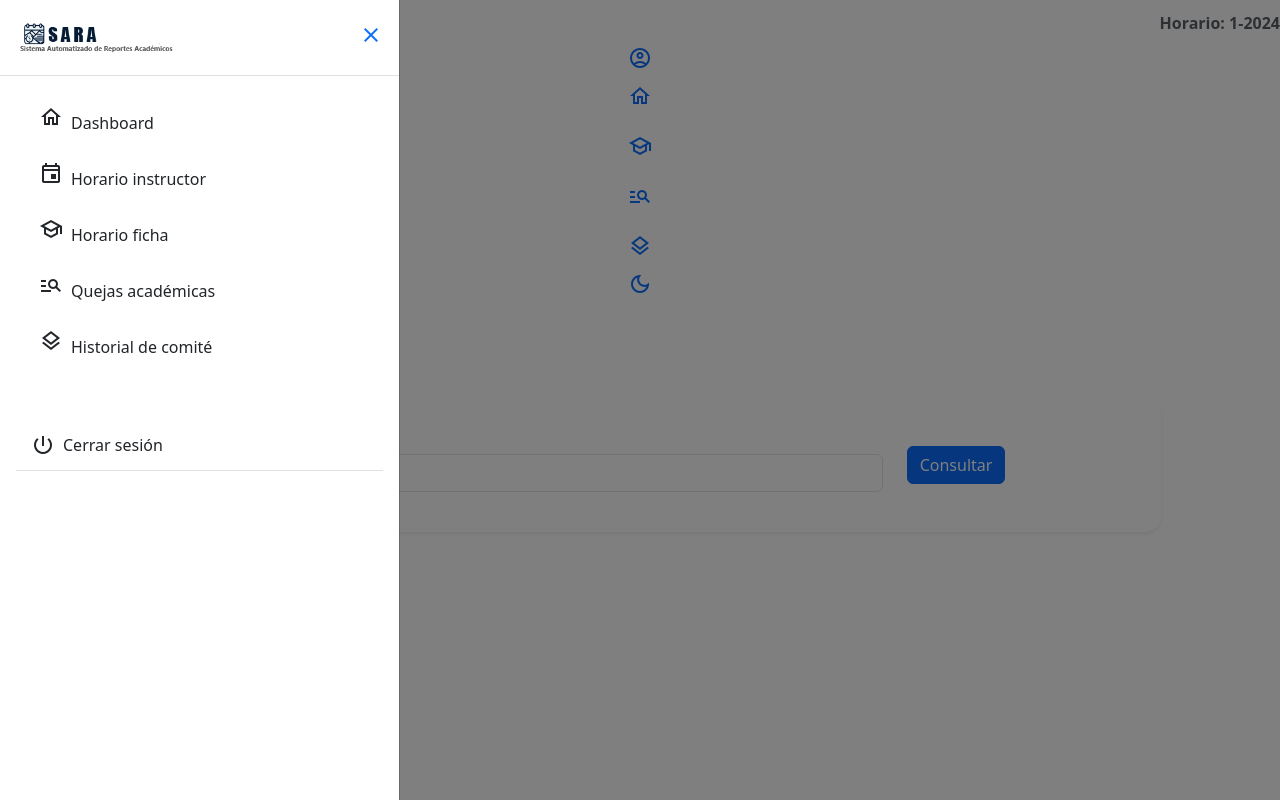
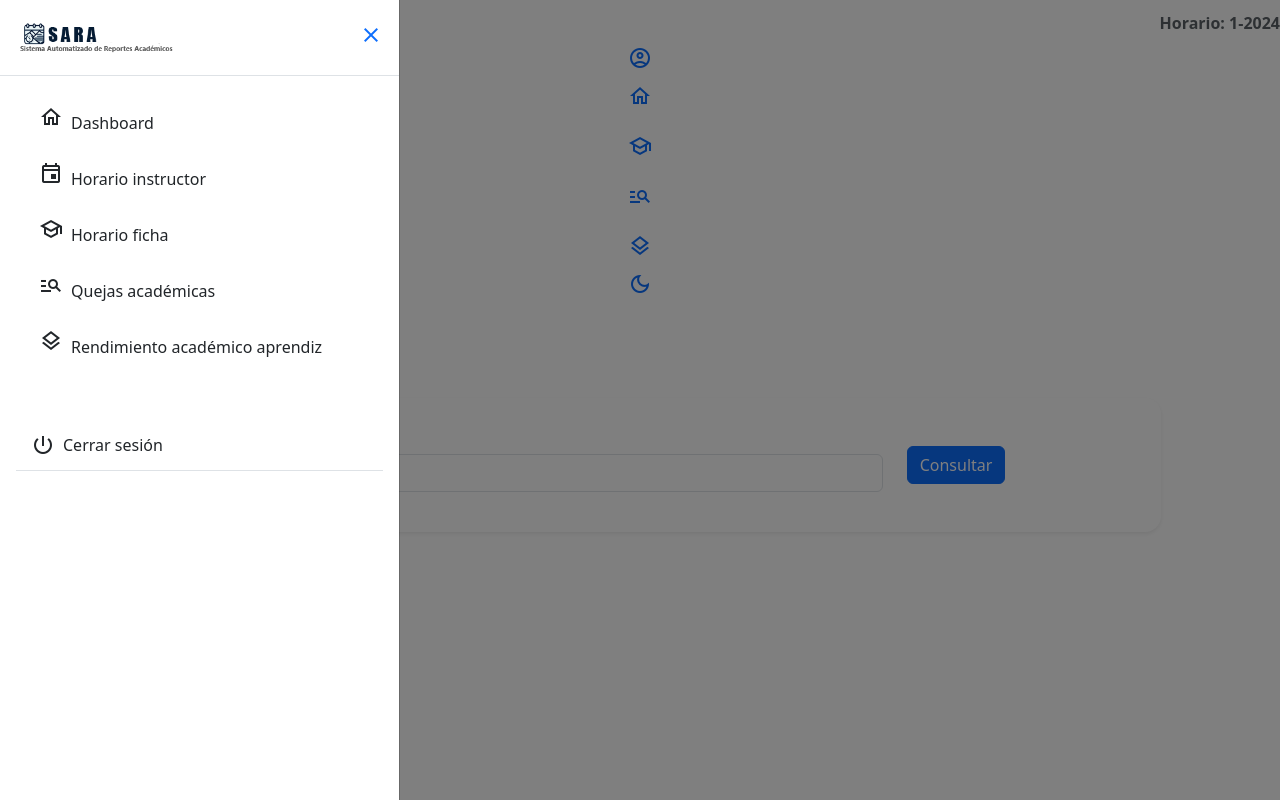
Before and after one commit to ingdanielbs/schedule, a Flask app: page /course_schedule in a window 1280 px wide, after a click on "menu". Run offline with Flask 3, Linux system fonts and the light colour scheme; the visitor is signed in with stand-in values (Sample User, id 1); grey boxes labelled with a size stand in for pictures from a placeholder-image service; some libraries are stand-ins or nearby versions.

Commit message:
Update base.html and historyComplaints.html

```diff
--- a/templates/base.html
+++ b/templates/base.html
@@ -91,7 +91,7 @@
                     data-bs-placement="right" title="Quejas académicas"><i
                         class="material-icons-outlined">manage_search</i></a>
                 <a class="nav-link" href="{{ url_for('history_complaints') }}" data-bs-toggle="tooltip"
-                    data-bs-placement="right" title="Historial de comité"><i
+                    data-bs-placement="right" title="Rendimiento académico aprendiz"><i
                         class="material-icons-outlined">layers</i></a>
                 {% if user['role'] == 'ADMINISTRADOR' %}
                 <a class="nav-link" href="{{ url_for('users') }}" data-bs-toggle="tooltip"
@@ -137,17 +137,14 @@
                     <a class="nav-link" href="{{ url_for('complaints') }}"><i class="
                         material-icons-outlined mx-2">manage_search</i>Quejas académicas</a>
                     <a class="nav-link" href="{{ url_for('history_complaints') }}"><i class="
-                        material-icons-outlined mx-2">layers</i>Historial de comité</a>
+                        material-icons-outlined mx-2">layers</i>Rendimiento académico aprendiz</a>
 
                     <a href="{{ url_for('logout') }}"
                         class="mt-5 list-group-item list-group-item-action d-flex align-items-center gap-2 border-bottom"><i
                             class="material-icons-outlined">power_settings_new</i>Cerrar sesión</a>
                 </ul>
-
-
             </nav>
         </div>
-
     </div>
 
     <!--start user details offcanvas-->
@@ -167,7 +164,6 @@
                             class="material-icons-outlined">power_settings_new</i>Cerrar sesión</a>
                 </div>
             </div>
-
         </div>
         <div class="offcanvas-footer p-3 border-top">
             <div class="text-center">
@@ -176,9 +172,6 @@
             </div>
         </div>
     </div>
-    <!--end user details offcanvas-->
-
-
     {% block content %}
 
     {% endblock %}
--- a/templates/courses/historyComplaints.html
+++ b/templates/courses/historyComplaints.html
@@ -42,7 +42,7 @@
                         <span class="fw-bold mt-1">Programa</span>
                         <span class="text-muted">{{ performance.program }}</span>
                         <span class="fw-bold mt-1">Correo electrónico</span>
-                        <span class="text-muted">{{ performance.email }}</span>
+                        <span class="text-muted col-3">{{ performance.email }}</span>
                         <span class="fw-bold mt-1">Celular</span>
                         <span class="text-muted">{{ performance.phone }}</span>
                     </div>
```
